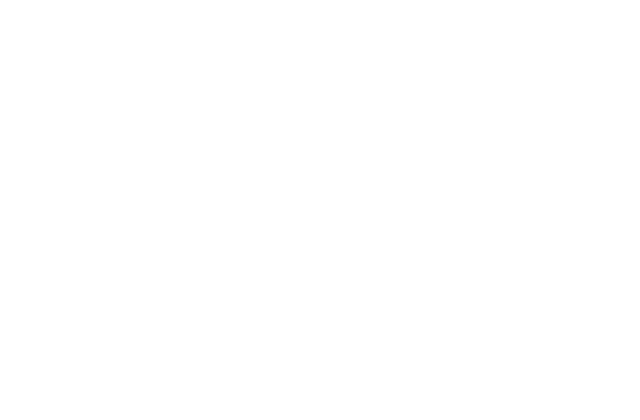
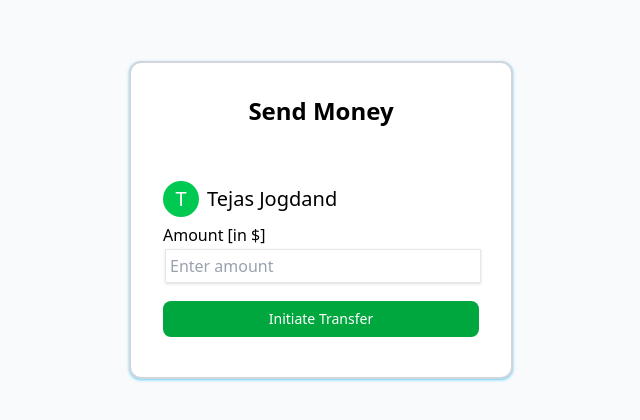
Before and after one commit to Tejas-Jogdand/paytm, a React (Vite) app in the folder frontend/: page /sendmoney in a window 1280 px wide. Before the commit this address had no page. Shown: the part 180-600 px from the top of the page, without its empty margins (319-959 px from the left). Built offline with nearby package versions, Linux system fonts and the light colour scheme.

Commit message:
Added sendmoney page & completed frontend

```diff
--- a/frontend/src/App.jsx
+++ b/frontend/src/App.jsx
@@ -3,6 +3,7 @@
 import { Signup } from './pages/Signup'
 import {Signin} from './pages/Signin'
 import { Dashboard } from './pages/Dashboard'
+import { SendMoney } from './pages/SendMoney'
 
 function App() {
 
@@ -13,6 +14,7 @@
           <Route path='/signup' element={<Signup/>}/>
           <Route path='/signin' element={<Signin/>}/>
           <Route path='/dashboard' element={<Dashboard/>}/>
+          <Route path='/sendmoney' element={<SendMoney/>}/>
         </Routes>
       </BrowserRouter>
       {/* <Signup /> */}
--- a/frontend/src/components/Button.jsx
+++ b/frontend/src/components/Button.jsx
@@ -1,7 +1,10 @@
-export function Button({ buttonText }) {
+import {Link} from 'react-router-dom'
+
+export function Button({ buttonText,to,isTransfer}) {
+    const buttonClass = isTransfer ? "w-full text-white bg-green-600 hover:bg-green-800 font-medium rounded-lg text-sm px-5 py-2 text-center" :"w-full text-white bg-black hover:bg-gray-800 font-medium rounded-lg text-sm px-5 py-2 text-center"
     return (
         <div className="w-full pb-2 pt-2">
-            <button type="button" className={"w-full text-white bg-black hover:bg-gray-800 font-medium rounded-lg text-sm px-5 py-2 text-center"}>{buttonText}</button>
+            <Link to={to}><button type="button" className={buttonClass}>{buttonText}</button></Link>
         </div>
     )
 }
--- a/frontend/src/components/Users.jsx
+++ b/frontend/src/components/Users.jsx
@@ -14,7 +14,7 @@
                     <div className="pl-2 font-medium">{user.firstName} {user.lastName}</div>
                 </div>
                 <div>
-                    <Button buttonText={"Send Money"} />
+                    <Button buttonText={"Send Money"} to={'/sendmoney'} />
                 </div>
             </div>)
             })}
--- /dev/null
+++ b/frontend/src/pages/SendMoney.jsx
@@ -0,0 +1,23 @@
+import { Heading } from "../components/Heading"
+import { Input } from "../components/Input"
+import { Button } from "../components/Button"
+
+export function SendMoney() {
+    return (
+        <div className="flex h-screen w-screen bg-gray-50 justify-center">
+            <div className="flex flex-col justify-center">
+                <div class="border-2 rounded-xl shadow-sm shadow-sky-300 w-sm bg-white border-gray-300 justify-items-center p-8">
+                    <Heading heading="Send Money" />
+                    <div className="flex w-full justify-start items-center text-xl h-22 pt-12 pb-2">
+                        <div className="rounded-full w-9 p-1 min-h-fit text-center bg-green-500">
+                            <p className="text-white">T</p>
+                        </div>
+                        <div className="pl-2 font-medium">Tejas Jogdand</div>
+                    </div>
+                    <Input lable='Amount [in $]' placeholder='Enter amount' type='number' />
+                    <Button buttonText='Initiate Transfer' isTransfer={true} />
+                </div>
+            </div>
+        </div>
+    )
+}
--- a/frontend/src/pages/Signin.jsx
+++ b/frontend/src/pages/Signin.jsx
@@ -13,7 +13,7 @@
                       <SubHeading subHeading={"Enter your credential to access your account"} />
                       <Input type={"email"} lable={"Email"} placeholder={"johndoe@example.com"} />
                       <Input type={"password"} lable={"Password"} placeholder={""} />
-                      <Button buttonText={"Sign Up"} />
+                      <Button buttonText={"Sign In"} to={'/dashboard'} />
                       <BottomWarning label={"Don't have an account?"} buttonText={"Sign Up"} to={"/signup"}/>
                   </div>
               </div>
--- a/frontend/src/pages/Signup.jsx
+++ b/frontend/src/pages/Signup.jsx
@@ -15,7 +15,7 @@
                 <Input type={"text"} lable={"Last Name"} placeholder={"Doe"} />
                 <Input type={"email"} lable={"Email"} placeholder={"johndoe@example.com"} />
                 <Input type={"password"} lable={"Password"} placeholder={""} />
-                <Button buttonText={"Sign Up"} />
+                <Button buttonText={"Sign Up"} to={'/signin'}/>
                 <BottomWarning label={"Already have an account?"} buttonText={"Login"} to={"/signin"}/>
             </div>
         </div>
```
